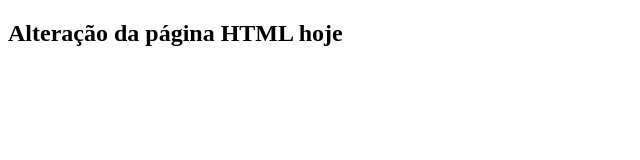
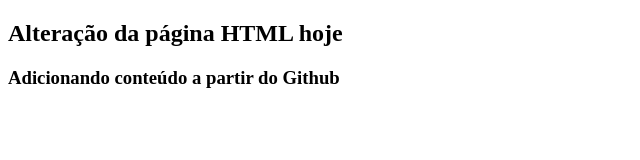
Before and after one commit to diegoalmda/gama-no-github, a plain HTML site: page index.html in a window 1280 px wide. Shown: the whole page, without its empty margins (0-640 px from the left). Drawn offline with Linux system fonts and the light colour scheme.

Commit message:
Atualização a partir do github

```diff
--- a/index.html
+++ b/index.html
@@ -10,6 +10,7 @@
 
 <body>
   <h2>Alteração da página HTML hoje</h2>
+  <h3>Adicionando conteúdo a partir do Github</h3>
 </body>
 
 </html>
```
